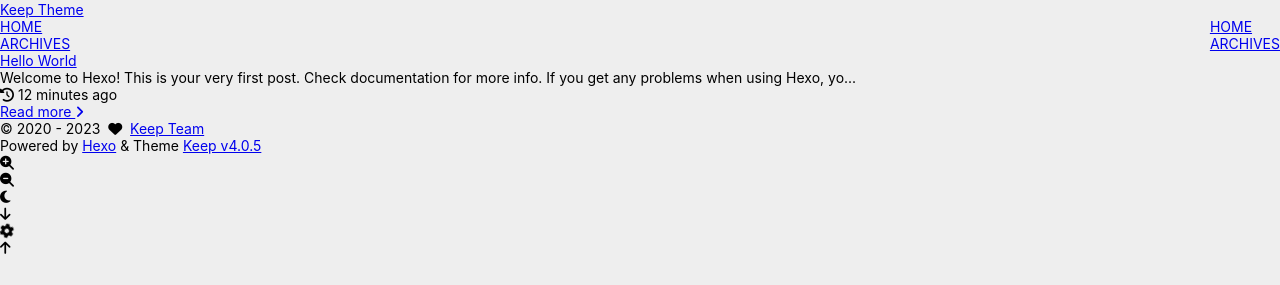
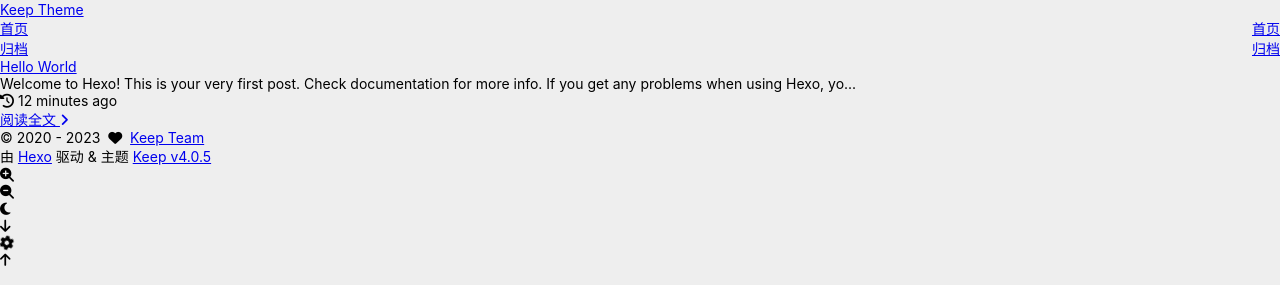
Before and after one commit to BJDragon/bjdragon.github.io, a plain HTML site: page index.html in a window 1280 px wide. Shown: the part 1419-1704 px from the top of the page. Drawn offline with Linux system fonts and the light colour scheme.

Commit message:
Site updated: 2023-12-26 11:55:15

```diff
--- a/index.html
+++ b/index.html
@@ -78,13 +78,13 @@
                     <li class="menu-item">
                         <a class="active"
                            href="/"
-                        >HOME</a>
+                        >首页</a>
                     </li>
 
                         <li class="menu-item">
                             <a class=""
                                href="/archives"
-                            >ARCHIVES</a>
+                            >归档</a>
                         </li>
 
 
@@ -104,13 +104,13 @@
             <li class="drawer-menu-item flex-center">
                 <a class="active"
                    href="/"
-                >HOME</a>
+                >首页</a>
             </li>
 
                 <li class="drawer-menu-item flex-center">
                     <a class=""
                        href="/archives"
-                    >ARCHIVES</a>
+                    >归档</a>
                 </li>
 
         </ul>
@@ -173,7 +173,7 @@
     </div>
 
 
-        <a class="home-read-more" href="/2023/12/26/hello-world/">Read more&nbsp;<i class="icon fas fa-angle-right"></i></a>
+        <a class="home-read-more" href="/2023/12/26/hello-world/">阅读全文&nbsp;<i class="icon fas fa-angle-right"></i></a>
 
 </div>
 
@@ -206,7 +206,7 @@
             </div>
 
             <div class="theme-info info-item default">
-                Powered by&nbsp;<a target="_blank" href="https://hexo.io">Hexo</a>&nbsp;&&nbsp;Theme&nbsp;<a class="keep-version" target="_blank" href="https://github.com/XPoet/hexo-theme-keep">Keep</a>
+                由&nbsp;<a target="_blank" href="https://hexo.io">Hexo</a>&nbsp;驱动&nbsp;&&nbsp;主题&nbsp;<a class="keep-version" target="_blank" href="https://github.com/XPoet/hexo-theme-keep">Keep</a>
             </div>
 
 
```
Also changed, not shown: 2023/12/26/hello-world/index.html (+5 -5 lines), 404.html (+7 -7 lines), archives/2023/12/index.html (+6 -6 lines), archives/2023/index.html (+6 -6 lines), archives/index.html (+6 -6 lines).
